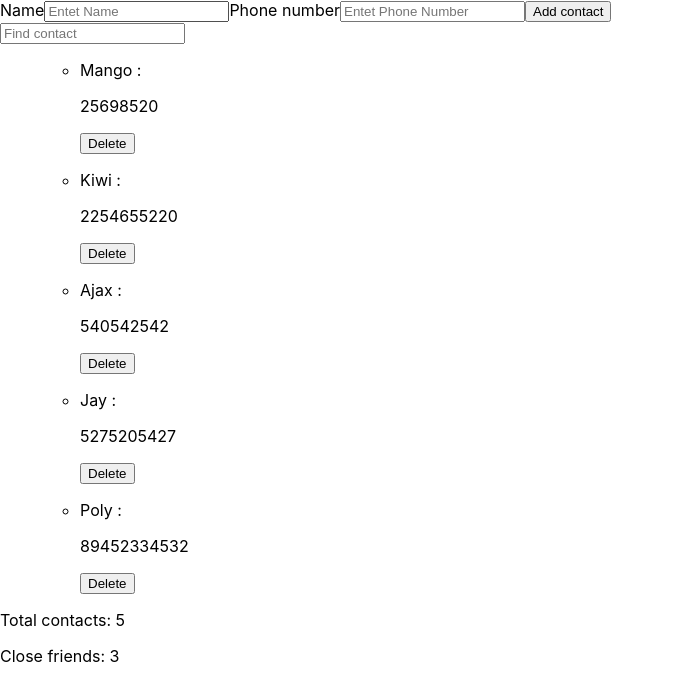
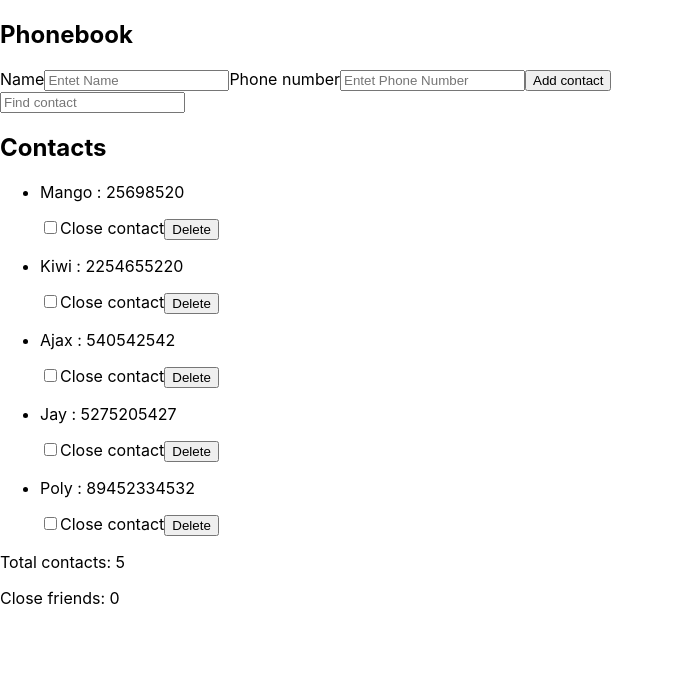
Before and after one commit to Valeriia789/goit-react-hw-2-phonebook, a React (Create React App) app: page / in a window 1280 px wide. Shown: the top 700 px of the page, without its empty margins (0-674 px from the left). Built offline with nearby package versions, Linux system fonts and the light colour scheme.

Commit message:
логіка

```diff
--- a/src/components/App.js
+++ b/src/components/App.js
@@ -1,12 +1,13 @@
 import React, { Component } from 'react'
+import PropTypes from 'prop-types'
 import { nanoid } from 'nanoid'
-// model.id = nanoid()
+
 import initialContacts from './initialContacts.json'
 import { ContactsList } from './Contacts/ContactsList'
 import ContactsEditor from './ContactsEditor/ContactsEditor'
 import { Filter } from './Filter/Filter'
 
-class App extends Component {
+export default class App extends Component {
   constructor (props) {
     super(props)
 
@@ -17,80 +18,88 @@ class App extends Component {
   }
 
   addContact = (name, number) => {
-    const newContact = {
-      id: nanoid(),
-      name,
-      number
+    const { contacts } = this.state
+
+    if (contacts.map(contact => contact.name).includes(name)) {
+      alert(`${name} is already in contacts`)
+    } else {
+      const newContact = {
+        id: nanoid(),
+        name,
+        number,
+        group: false
+      }
+      this.setState(prevState => {
+        return {
+          contacts: [...prevState.contacts, newContact]
+        }
+      })
     }
+  }
+
+  deleteContact = contactId => {
     this.setState(prevState => {
       return {
-        contacts: [...prevState.contacts, newContact]
+        contacts: prevState.contacts.filter(({ id }) => id !== contactId)
       }
     })
   }
 
-  // findContact = event => {
-  //   this.state.contacts.filter(contact => {
-  //     return contact.name
-  //       .toLowerCase()
-  //       .includes(event.target.value.toLowerCase())
-  //   })
-  // }
-
-  // findContact = contactName => {
-  //   this.setState(prevState => ({
-  //     contacts: prevState.contacts.filter(contact => contact.name === contactName)
-  //   }))
-  // }
-
-  updateData (config) {
-    this.setState(config)
+  updateGroup = contactId => {
+    this.setState(prevState => {
+      return {
+        contacts: prevState.contacts.map(contact => {
+          if (contact.id === contactId) {
+            return {
+              ...contact,
+              group: !contact.group
+            }
+          }
+          return contact
+        })
+      }
+    })
   }
 
-  deleteContact = contactId => {
-    this.setState(prevState => ({
-      contacts: prevState.contacts.filter(contact => contact.id !== contactId)
-    }))
+  updateFilter = filter => {
+    this.setState({ filter })
+  }
+
+  getFilteredContacts = () => {
+    return this.state.contacts.filter(contact =>
+      contact.name.toLowerCase().includes(this.state.filter.toLowerCase())
+    )
   }
 
   render () {
     const { contacts, filter } = this.state
-    const closeFriends = contacts.filter(contact => contact.close)
-    // const closeFriends = contacts.reduce(
-    //   (acc, contact) => (contact.close ? acc + 1 : acc),
+    const filteredContacts = this.getFilteredContacts()
+
+    const closeFriendsGroup = contacts.filter(contact => contact.group)
+    // const closeFriendsGroup = contacts.reduce(
+    //   (acc, contact) => (contact.group ? acc + 1 : acc),
     //   0
     // )
-
-    console.log()
 
     return (
       <>
         <ContactsEditor onAddContact={this.addContact}></ContactsEditor>
 
-        <Filter
-          contacts={contacts}
-          filter={filter}
-          update={this.updateData.bind(this)}
-        ></Filter>
+        <Filter value={filter} onUpdateFilter={this.updateFilter} />
 
-        <ul>
+        {filteredContacts.length > 0 && (
           <ContactsList
-            contacts={contacts}
+            contacts={filteredContacts}
             onDeleteContact={this.deleteContact}
-          ></ContactsList>
-        </ul>
+            onUpdateContact={this.updateGroup}
+          />
+        )}
 
         <div>
           <p>Total contacts: {contacts.length}</p>
-          <p>Close friends: {closeFriends.length}</p>
+          <p>Close friends: {closeFriendsGroup.length}</p>
         </div>
       </>
     )
   }
 }
-
-export default App
-
-// беремо нейм (дані), що приходить в filter з інпута
-// і шукаємо такий самий серед масиву обєктів contacts свойства name
-// і не розумію, куди їх рендерити (в список contacts?)
--- a/src/components/Contacts/ContactsList.js
+++ b/src/components/Contacts/ContactsList.js
@@ -1,14 +1,27 @@
-export const ContactsList = ({ contacts, onDeleteContact }) => {
+import React from 'react'
+import PropTypes from 'prop-types'
+import { ContactsListItem } from './ContactsListItem'
+
+export const ContactsList = ({
+  contacts,
+  onDeleteContact,
+  onUpdateContact
+}) => {
   return (
-    <ul>
-      {contacts.map(contact => (
-        <li key={contact.id}>
-          <p> {contact.name} : </p>
-          <p> {contact.number} </p>
-
-          <button onClick={() => onDeleteContact(contact.id)}>Delete</button>
-        </li>
-      ))}
-    </ul>
+    <div>
+      <h2>Contacts</h2>
+      <ul>
+        {contacts.map(contact => (
+          <ContactsListItem
+            key={contact.id}
+            name={contact.name}
+            number={contact.number}
+            group={contact.group}
+            onDelete={() => onDeleteContact(contact.id)}
+            onUpdate={() => onUpdateContact(contact.id)}
+          />
+        ))}
+      </ul>
+    </div>
   )
 }
--- /dev/null
+++ b/src/components/Contacts/ContactsListItem.js
@@ -0,0 +1,25 @@
+import React from 'react'
+import PropTypes from 'prop-types'
+
+export const ContactsListItem = ({
+  name,
+  number,
+  group,
+  onDelete,
+  onUpdate
+}) => (
+  <li>
+    <p>
+      {name} : {number}
+    </p>
+
+    <label>
+      <input type='checkbox' checked={group} onChange={onUpdate} />
+      Close contact
+    </label>
+
+    <button type='button' onClick={onDelete}>
+      Delete
+    </button>
+  </li>
+)
--- a/src/components/ContactsEditor/ContactsEditor.js
+++ b/src/components/ContactsEditor/ContactsEditor.js
@@ -1,14 +1,17 @@
 import React, { Component } from 'react'
+import PropTypes from 'prop-types'
 
-class ContactsEditor extends Component {
+export default class ContactsEditor extends Component {
   state = {
     name: '',
     number: ''
   }
 
   handleChange = event => {
+    const { name, value } = event.target
+
     this.setState({
-      [event.target.name]: event.target.value
+      [name]: value
     })
 
     // console.log(event.target.name); //name, number
@@ -24,14 +27,17 @@ class ContactsEditor extends Component {
   }
 
   render () {
+    const { name, number } = this.state
+
     return (
       <form onSubmit={this.handleSubmit}>
+        <h2>Phonebook</h2>
         <label>
           Name
           <input
             type='text'
             name='name'
-            value={this.state.name}
+            value={name}
             onChange={this.handleChange}
             placeholder='Entet Name'
             pattern="^[a-zA-Zа-яА-Я]+(([' -][a-zA-Zа-яА-Я ])?[a-zA-Zа-яА-Я]*)*$"
@@ -45,7 +51,7 @@ class ContactsEditor extends Component {
           <input
             type='tel'
             name='number'
-            value={this.state.number}
+            value={number}
             onChange={this.handleChange}
             placeholder='Entet Phone Number'
             pattern='\+?\d{1,4}?[-.\s]?\(?\d{1,3}?\)?[-.\s]?\d{1,4}[-.\s]?\d{1,4}[-.\s]?\d{1,9}'
@@ -59,5 +65,3 @@ class ContactsEditor extends Component {
     )
   }
 }
-
-export default ContactsEditor
--- a/src/components/Filter/Filter.js
+++ b/src/components/Filter/Filter.js
@@ -1,28 +1,41 @@
 import React from 'react'
 import PropTypes from 'prop-types'
 
-export const Filter = ({ filter, contacts, update }) => {
-  const dataSearch = e => {
-    const value = e.target.value.toLowerCase()
-
-    const filteredContacts = contacts.filter(contact => {
-      return contact.name.toLowerCase().includes(value)
-    })
-
-    update({
-      contacts: filteredContacts,
-      filter: value
-    })
-  }
-
+export const Filter = ({ value, onUpdateFilter }) => {
   return (
     <div>
       <input
-        value={filter}
+        value={value}
         type='text'
         placeholder='Find contact'
-        onChange={dataSearch}
+        onChange={event => onUpdateFilter(event.target.value)}
       />
     </div>
   )
 }
+
+// export const Filter = ({ filter, contacts, update }) => {
+//   const dataSearch = e => {
+//     const value = e.target.value.toLowerCase()
+
+//     const filteredContacts = contacts.filter(contact => {
+//       return contact.name.toLowerCase().includes(value)
+//     })
+
+//     update({
+//       contacts: filteredContacts,
+//       filter: value
+//     })
+//   }
+
+//   return (
+//     <div>
+//       <input
+//         value={filter}
+//         type='text'
+//         placeholder='Find contact'
+//         onChange={dataSearch}
+//       />
+//     </div>
+//   )
+// }
--- a/src/components/initialContacts.json
+++ b/src/components/initialContacts.json
@@ -1,30 +1,25 @@
 [
   {
-    "close": true,
     "name": "Mango",
     "number": 25698520,
     "id": 1812
   },
   {
-    "close": true,
     "name": "Kiwi",
     "number": 2254655220,
     "id": 1137
   },
   {
-    "close": false,
     "name": "Ajax",
     "number": 540542542,
     "id": 1357
   },
   {
-    "close": false,
     "name": "Jay",
     "number": 5275205427,
     "id": 1895
   },
   {
-    "close": true,
     "name": "Poly",
     "number": 89452334532,
     "id": 1457
```
Also changed, not shown: src/utils/load.js (deleted, +0 -48 lines).
